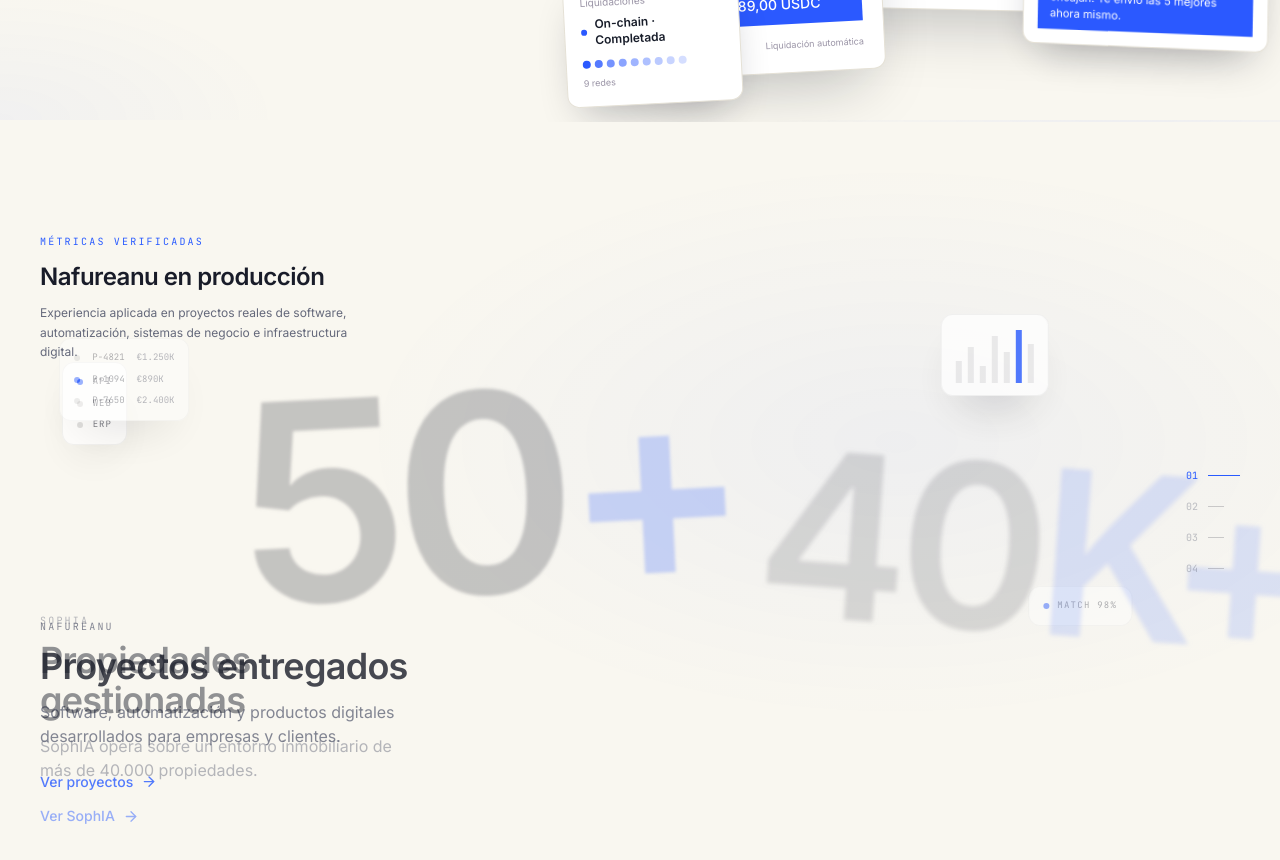
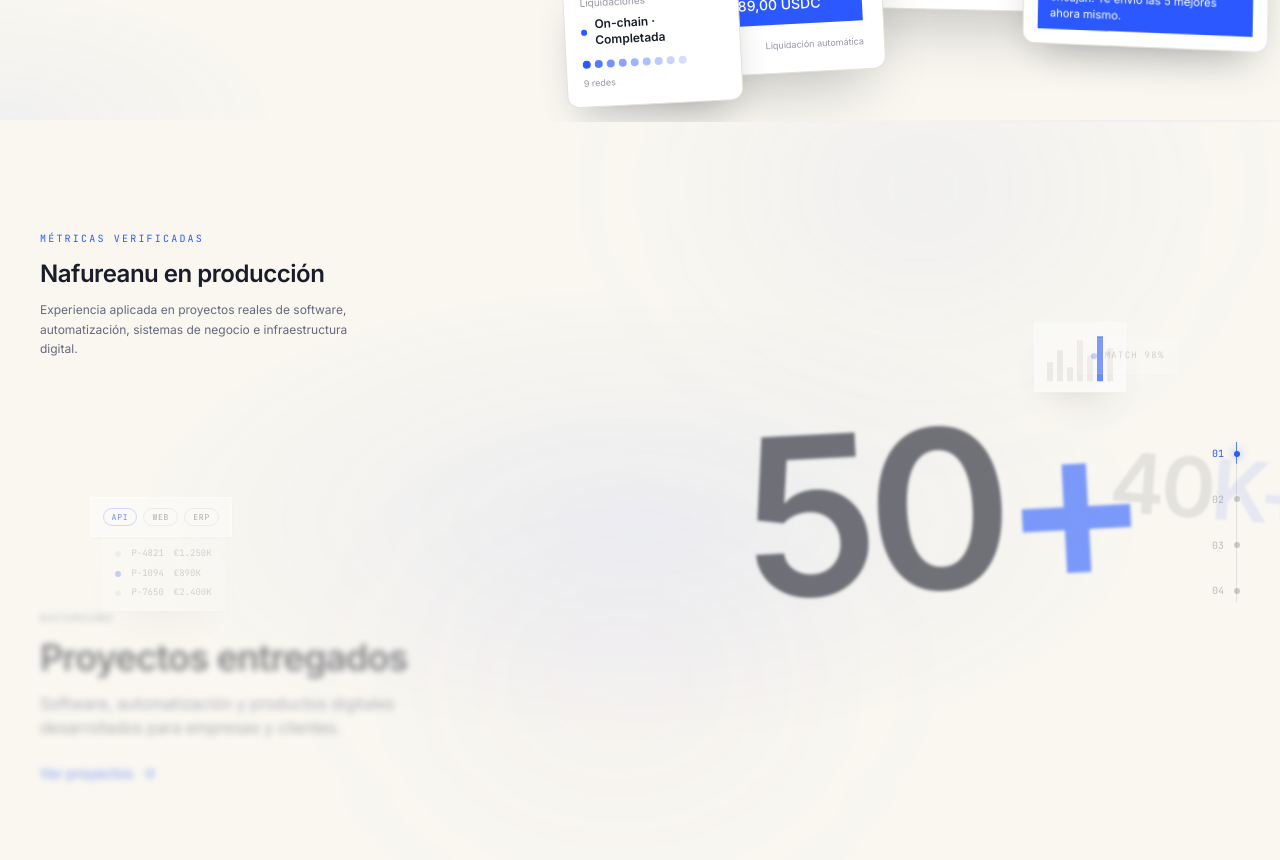
Before and after one commit to 0-x15/nafureanu, a React (Vite) app: page / in a window 1280 px wide. Shown: the part 680-1540 px from the top of the page. Built offline with nearby package versions, Linux system fonts and the light colour scheme; a web font is replaced by a local one.

Commit message:
Refine spatial transitions and update layout design
Co-authored-by: 0-x15 <40217328+0-x15@users.noreply.github.com>

```diff
--- a/src/components/StatsBand.jsx
+++ b/src/components/StatsBand.jsx
@@ -1,16 +1,15 @@
 import { useRef, useState } from "react";
-import { useMotionValueEvent, useScroll, useTransform } from "framer-motion";
+import { motion, useMotionValueEvent, useScroll, useTransform } from "framer-motion";
 import { STRINGS, langPath } from "@/i18n";
+import { cn } from "@/lib/utils";
 import SpatialNumber from "@/components/production/SpatialNumber";
 import StateText from "@/components/production/StateText";
 import StateFragments from "@/components/production/StateFragments";
 
 /**
- * "Nafureanu en producción" — not a metrics grid. The warm page is
- * the canvas: one oversized number dominates at a time while the
- * others recede into depth, and each state carries its own floating
- * product fragments. Scroll (or the rail, or a neighbour number)
- * moves the composition through its four states.
+ * "Nafureanu en producción" — a storytelling composition on the ivory
+ * page itself. Zones: intro (top-left), stage (center), content
+ * (bottom-left, one state at a time), navigation rail (right).
  */
 export default function StatsBand({ lang = "es" }) {
   const s = STRINGS[lang].stats;
@@ -22,6 +21,7 @@ export default function StatsBand({ lang = "es" }) {
     offset: ["start start", "end end"],
   });
   const f = useTransform(scrollYProgress, [0, 1], [0, 3]);
+  const introY = useTransform(scrollYProgress, [0, 1], ["0vh", "-3vh"]);
 
   useMotionValueEvent(f, "change", (v) => {
     const idx = Math.max(0, Math.min(3, Math.round(v)));
@@ -46,14 +46,18 @@ export default function StatsBand({ lang = "es" }) {
       aria-label={s.title}
     >
       <div className="sticky top-0 h-screen overflow-hidden">
-        {/* Faint cobalt wash over the ivory canvas */}
-        <div
-          aria-hidden="true"
-          className="pointer-events-none absolute inset-0 z-0 bg-[radial-gradient(60%_50%_at_70%_40%,rgba(43,89,255,0.05),transparent_70%)]"
-        />
+        {/* Ambient atmosphere — soft light fields, kept quiet */}
+        <div aria-hidden="true" className="pointer-events-none absolute inset-0 z-0">
+          <span className="absolute left-1/2 top-1/2 h-[60vh] w-[80vw] -translate-x-1/2 -translate-y-1/2 rounded-full bg-[radial-gradient(closest-side,rgba(43,89,255,0.06),transparent)]" />
+          <span className="absolute -top-36 right-[6%] h-[420px] w-[560px] rounded-full bg-[radial-gradient(closest-side,rgba(122,142,255,0.09),transparent)] blur-[80px]" />
+          <span className="absolute bottom-[8%] left-[28%] h-[360px] w-[520px] rounded-full bg-[radial-gradient(closest-side,rgba(139,124,246,0.06),transparent)] blur-[90px]" />
+        </div>
 
-        {/* Section header */}
-        <div className="absolute left-5 top-24 z-30 max-w-xs md:left-10 md:top-28">
+        {/* Intro zone */}
+        <motion.div
+          style={{ y: introY }}
+          className="absolute left-5 top-24 z-30 max-w-xs md:left-10 md:top-28"
+        >
           <p className="font-mono text-[10px] uppercase tracking-[0.22em] text-accent">
             {s.kicker}
           </p>
@@ -63,27 +67,40 @@ export default function StatsBand({ lang = "es" }) {
           <p className="mt-2.5 hidden text-xs leading-relaxed text-muted-foreground md:block">
             {s.intro}
           </p>
-        </div>
+        </motion.div>
 
-        {/* Floating product fragments */}
+        {/* Stage fragments (behind the numbers) */}
         {s.metrics.map((m, i) => (
           <StateFragments key={m.label} state={i} f={f} progress={scrollYProgress} />
         ))}
 
-        {/* Numbers — four states of one spatial sequence */}
+        {/* Stage zone — one dominant number at a time */}
         <div className="absolute inset-0 z-20 flex items-center justify-center">
           {s.metrics.map((m, i) => (
             <SpatialNumber key={m.label} metric={m} index={i} f={f} goTo={goTo} />
           ))}
         </div>
 
-        {/* Editorial text column */}
+        {/* Content zone — one state at a time */}
         {s.metrics.map((m, i) => (
           <StateText key={m.label} metric={m} index={i} f={f} lang={lang} />
         ))}
 
-        {/* State rail */}
-        <nav className="absolute right-5 top-1/2 z-30 flex -translate-y-1/2 flex-col gap-4 md:right-10">
+        {/* Navigation zone — light rail with a progress line */}
+        <nav
+          aria-label={s.title}
+          className="absolute right-5 top-1/2 z-30 flex -translate-y-1/2 flex-col items-end md:right-10"
+        >
+          <div className="relative flex h-40 flex-col justify-between py-1">
+            <span
+              aria-hidden="true"
+              className="absolute right-[3px] top-0 h-full w-px bg-foreground/10"
+            />
+            <motion.span
+              aria-hidden="true"
+              style={{ scaleY: scrollYProgress }}
+              className="absolute right-[3px] top-0 h-full w-px origin-top bg-accent/70"
+            />
             {s.metrics.map((m, i) => (
               <button
                 key={m.label}
@@ -93,23 +110,26 @@ export default function StatsBand({ lang = "es" }) {
                 className="group flex items-center gap-2.5"
               >
                 <span
-                className={`font-mono text-[10px] transition-colors duration-500 ${
+                  className={cn(
+                    "font-mono text-[10px] transition-colors duration-500",
                     active === i
                       ? "text-accent"
                       : "text-muted-foreground/40 group-hover:text-muted-foreground"
-                }`}
+                  )}
                 >
                   {String(i + 1).padStart(2, "0")}
                 </span>
                 <span
-                className={`h-px transition-all duration-500 ${
+                  className={cn(
+                    "h-1.5 w-1.5 rounded-full transition-all duration-500",
                     active === i
-                    ? "w-8 bg-accent"
-                    : "w-4 bg-foreground/20 group-hover:bg-foreground/40"
-                }`}
+                      ? "bg-accent shadow-[0_0_10px_rgba(43,89,255,0.6)]"
+                      : "bg-foreground/20 group-hover:bg-foreground/40"
+                  )}
                 />
               </button>
             ))}
+          </div>
         </nav>
 
         {/* Accessible static list of all four proof points */}
--- a/src/components/production/SpatialNumber.jsx
+++ b/src/components/production/SpatialNumber.jsx
@@ -1,31 +1,30 @@
 import { motion, useTransform } from "framer-motion";
 
-const T_INPUT = [-2, -1, 0, 1, 2];
-const X = ["62vw", "48vw", "6vw", "-38vw", "-52vw"];
-const Y = ["-2vh", "6vh", "0vh", "-9vh", "-4vh"];
-const SCALE = [0.14, 0.32, 1, 0.32, 0.14];
+/* Choreography: a number holds the focal point until |t| ≈ 0.3,
+   then sweeps out to the periphery (and back in) with speed — the
+   center is never shared by two competing metrics. */
+const T = [-2, -1, -0.55, -0.3, 0, 0.3, 0.55, 1, 2];
+const X = ["56vw", "50vw", "44vw", "8vw", "5vw", "8vw", "44vw", "50vw", "56vw"];
+const Y = ["-3vh", "-6vh", "-4vh", "0vh", "-1vh", "0vh", "-4vh", "-6vh", "-3vh"];
+const SCALE = [0.12, 0.15, 0.26, 0.97, 1, 0.97, 0.26, 0.15, 0.12];
+const OPACITY = [0, 0.05, 0.1, 1, 1, 1, 0.1, 0.05, 0];
+const BLUR = [
+  "blur(10px)", "blur(8px)", "blur(5px)", "blur(0px)",
+  "blur(0px)", "blur(0px)", "blur(5px)", "blur(8px)", "blur(10px)",
+];
 
 /**
- * One metric number moving through a spatial sequence: focal when
- * active, displaced and receded into depth as a neighbour. Clicking
- * a visible neighbour scrolls the composition to its state.
+ * One metric number: monumental and clean when focal, an atmospheric
+ * cropped hint in the periphery otherwise.
  */
 export default function SpatialNumber({ metric, index, f, goTo }) {
   const t = useTransform(f, (v) => v - index);
-  const x = useTransform(t, T_INPUT, X);
-  const y = useTransform(t, T_INPUT, Y);
-  const scale = useTransform(t, T_INPUT, SCALE);
-  const rotate = useTransform(t, [-1, 0, 1], [7, 0, -7]);
-  const opacity = useTransform(
-    t,
-    [-2, -1.3, -0.45, 0, 0.45, 1.3, 2],
-    [0, 0.08, 0.16, 1, 0.16, 0.08, 0]
-  );
-  const filter = useTransform(
-    t,
-    [-1.4, -0.35, 0, 0.35, 1.4],
-    ["blur(7px)", "blur(2px)", "blur(0px)", "blur(2px)", "blur(7px)"]
-  );
+  const x = useTransform(t, T, X);
+  const y = useTransform(t, T, Y);
+  const scale = useTransform(t, T, SCALE);
+  const rotate = useTransform(t, [-1, -0.55, 0, 0.55, 1], [6, 4, 0, -4, -6]);
+  const opacity = useTransform(t, T, OPACITY);
+  const filter = useTransform(t, T, BLUR);
   const pointerEvents = useTransform(opacity, (o) =>
     o < 0.05 ? "none" : "auto"
   );
@@ -35,7 +34,7 @@ export default function SpatialNumber({ metric, index, f, goTo }) {
       onClick={() => goTo(index)}
       style={{ x, y, scale, rotate, opacity, filter, pointerEvents }}
       aria-hidden="true"
-      className="absolute z-20 cursor-pointer select-none font-heading text-[clamp(9rem,30vw,30rem)] font-bold leading-[0.85] tracking-[-0.05em] text-foreground"
+      className="absolute z-20 cursor-pointer select-none font-heading text-[clamp(8rem,26vw,24rem)] font-bold leading-[0.85] tracking-[-0.05em] text-foreground"
     >
       {metric.value}
       {metric.suffix && <span className="text-accent">{metric.suffix}</span>}
--- a/src/components/production/StateFragments.jsx
+++ b/src/components/production/StateFragments.jsx
@@ -2,19 +2,18 @@ import { motion, useTransform } from "framer-motion";
 import { cn } from "@/lib/utils";
 
 /**
- * A floating interface fragment — a small authored surface that
- * belongs to the composition, not a screenshot inside a card.
- * Fades in around its state and drifts with parallax depth.
+ * A small glass-morphism fragment — an art-directed supporting
+ * detail. Fades in around its state, drifts with parallax depth.
  */
 function Fragment({ t, progress, depth = 1, className, children }) {
-  const opacity = useTransform(t, [-0.85, -0.3, 0.3, 0.85], [0, 1, 1, 0]);
-  const x = useTransform(progress, [0, 1], [`${-5 * depth}vw`, `${5 * depth}vw`]);
+  const opacity = useTransform(t, [-0.7, -0.28, 0.28, 0.7], [0, 1, 1, 0]);
+  const y = useTransform(progress, [0, 1], [`${2 * depth}vh`, `${-2 * depth}vh`]);
   return (
     <motion.div
-      style={{ opacity, x }}
+      style={{ opacity, y }}
       className={cn("pointer-events-none absolute z-10", className)}
     >
-      <div className="rounded-xl border border-black/[0.06] bg-white/90 px-3.5 py-3 shadow-[0_24px_50px_-24px_rgba(12,18,32,0.35)]">
+      <div className="rounded-lg border border-white/70 bg-white/55 px-3 py-2.5 shadow-[0_20px_45px_-20px_rgba(12,18,32,0.28),0_2px_6px_-2px_rgba(12,18,32,0.06)] backdrop-blur-md">
         {children}
       </div>
     </motion.div>
@@ -28,24 +27,29 @@ const Dot = ({ accent }) => (
   />
 );
 
-/* 01 — Nafureanu: delivered work fragments */
+/* 01 — Nafureanu: shipped work */
 function ProjectFragments({ t, progress }) {
   return (
     <>
-      <Fragment t={t} progress={progress} depth={0.6} className="left-[7%] top-[30%] -rotate-2">
-        <div className="space-y-2">
+      <Fragment t={t} progress={progress} depth={0.6} className="left-[7%] top-[46%] -rotate-2">
+        <div className="flex gap-1.5">
           {["API", "Web", "ERP"].map((tag, i) => (
-            <div key={tag} className="flex items-center gap-2.5 whitespace-nowrap">
-              <Dot accent={i === 0} />
-              <span className="font-mono text-[9px] uppercase tracking-[0.12em] text-foreground/70">
-                {tag}
-              </span>
-            </div>
+            <span
+              key={tag}
+              className={cn(
+                "whitespace-nowrap rounded-full border px-2 py-0.5 font-mono text-[8px] uppercase tracking-[0.1em]",
+                i === 0
+                  ? "border-accent/30 text-accent"
+                  : "border-black/[0.08] text-foreground/50"
+              )}
+            >
+              {tag}
+            </span>
           ))}
         </div>
       </Fragment>
-      <Fragment t={t} progress={progress} depth={1.4} className="right-[13%] top-[24%] rotate-3">
-        <div className="flex h-14 items-end gap-1.5">
+      <Fragment t={t} progress={progress} depth={1.4} className="right-[12%] top-[23%] rotate-3">
+        <div className="flex h-12 items-end gap-1">
           {[40, 65, 30, 85, 55, 95, 70].map((h, i) => (
             <span
               key={i}
@@ -59,18 +63,18 @@ function ProjectFragments({ t, progress }) {
   );
 }
 
-/* 02 — SophIA: property rows and matching indicators */
+/* 02 — SophIA: property rows and a match indicator */
 function PropertyFragments({ t, progress }) {
   return (
     <>
-      <Fragment t={t} progress={progress} depth={1.2} className="left-[9%] top-[27%] -rotate-3">
-        <div className="space-y-2">
+      <Fragment t={t} progress={progress} depth={1.2} className="left-[8%] top-[50%] -rotate-3">
+        <div className="space-y-1.5">
           {[
             ["P-4821", "€1.250K"],
             ["P-1094", "€890K"],
             ["P-7650", "€2.400K"],
           ].map(([code, price], i) => (
-            <div key={code} className="flex items-center gap-3 whitespace-nowrap">
+            <div key={code} className="flex items-center gap-2.5 whitespace-nowrap">
               <Dot accent={i === 1} />
               <span className="font-mono text-[9px] text-foreground/70">{code}</span>
               <span className="font-mono text-[9px] text-muted-foreground">{price}</span>
@@ -78,7 +82,7 @@ function PropertyFragments({ t, progress }) {
           ))}
         </div>
       </Fragment>
-      <Fragment t={t} progress={progress} depth={0.7} className="right-[9%] top-[58%] rotate-2">
+      <Fragment t={t} progress={progress} depth={0.7} className="right-[8%] top-[26%] rotate-2">
         <span className="flex items-center gap-2 whitespace-nowrap">
           <Dot accent />
           <span className="font-mono text-[9px] uppercase tracking-[0.14em] text-foreground/70">
@@ -90,11 +94,11 @@ function PropertyFragments({ t, progress }) {
   );
 }
 
-/* 03 — Odoo Engineering: modules as editorial abstraction */
+/* 03 — Odoo Engineering: modular tiles and a code accent */
 function ModuleFragments({ t, progress }) {
   return (
     <>
-      <Fragment t={t} progress={progress} depth={0.9} className="left-[8%] top-[52%] -rotate-2">
+      <Fragment t={t} progress={progress} depth={0.9} className="left-[7%] top-[48%] -rotate-2">
         <div className="grid grid-cols-3 gap-1.5">
           {["sale", "stock", "hr", "crm", "api", "portal"].map((m) => (
             <span
@@ -106,7 +110,7 @@ function ModuleFragments({ t, progress }) {
           ))}
         </div>
       </Fragment>
-      <Fragment t={t} progress={progress} depth={1.5} className="right-[12%] top-[28%] rotate-3">
+      <Fragment t={t} progress={progress} depth={1.5} className="right-[11%] top-[24%] rotate-3">
         <span className="whitespace-nowrap rounded-md bg-accent px-2 py-1 font-mono text-[9px] text-white">
           custom.py
         </span>
@@ -115,23 +119,23 @@ function ModuleFragments({ t, progress }) {
   );
 }
 
-/* 04 — Fivo: settlement and payment infrastructure chips */
+/* 04 — Fivo: settlement chips and status */
 function PaymentFragments({ t, progress }) {
   return (
     <>
-      <Fragment t={t} progress={progress} depth={0.8} className="left-[11%] top-[31%] -rotate-2">
+      <Fragment t={t} progress={progress} depth={0.8} className="left-[9%] top-[46%] -rotate-2">
         <div className="flex gap-1.5">
           {["USDC", "EURC"].map((a) => (
             <span
               key={a}
-              className="whitespace-nowrap rounded-full border border-black/[0.06] px-2.5 py-1 font-mono text-[9px] text-foreground/70"
+              className="whitespace-nowrap rounded-full border border-black/[0.08] px-2.5 py-0.5 font-mono text-[9px] text-foreground/70"
             >
               {a}
             </span>
           ))}
         </div>
       </Fragment>
-      <Fragment t={t} progress={progress} depth={1.3} className="right-[10%] top-[57%] rotate-2">
+      <Fragment t={t} progress={progress} depth={1.3} className="right-[9%] top-[28%] rotate-2">
         <span className="flex items-center gap-2 whitespace-nowrap">
           <Dot accent />
           <span className="font-mono text-[9px] uppercase tracking-[0.14em] text-foreground/70">
--- a/src/components/production/StateText.jsx
+++ b/src/components/production/StateText.jsx
@@ -4,20 +4,27 @@ import { motion, useTransform } from "framer-motion";
 import { langPath } from "@/i18n";
 
 /**
- * The editorial text column for one state of the composition —
- * rises into place as its metric becomes focal.
+ * The content zone for one state. Readable only in a tight window
+ * around its own state — the outgoing block rises away and blurs
+ * out before the next one becomes readable. No two blocks ever
+ * share the same visual space.
  */
 export default function StateText({ metric, index, f, lang }) {
   const t = useTransform(f, (v) => v - index);
-  const opacity = useTransform(t, [-0.85, -0.3, 0.3, 0.85], [0, 1, 1, 0]);
-  const y = useTransform(t, [-0.85, -0.3, 0.3, 0.85], [48, 0, 0, -48]);
+  const opacity = useTransform(t, [-0.5, -0.32, 0.32, 0.5], [0, 1, 1, 0]);
+  const y = useTransform(t, [-0.5, -0.32, 0.32, 0.5], [36, 0, 0, -36]);
+  const filter = useTransform(
+    t,
+    [-0.5, -0.32, 0.32, 0.5],
+    ["blur(6px)", "blur(0px)", "blur(0px)", "blur(6px)"]
+  );
   const pointerEvents = useTransform(opacity, (o) =>
     o < 0.05 ? "none" : "auto"
   );
 
   return (
     <motion.div
-      style={{ opacity, y, pointerEvents }}
+      style={{ opacity, y, filter, pointerEvents }}
       className="absolute bottom-[15vh] left-5 z-30 max-w-sm md:left-10"
     >
       <p className="font-mono text-[10px] uppercase tracking-[0.22em] text-muted-foreground">
```
Lines whose indentation alone changed are shown as unchanged.
